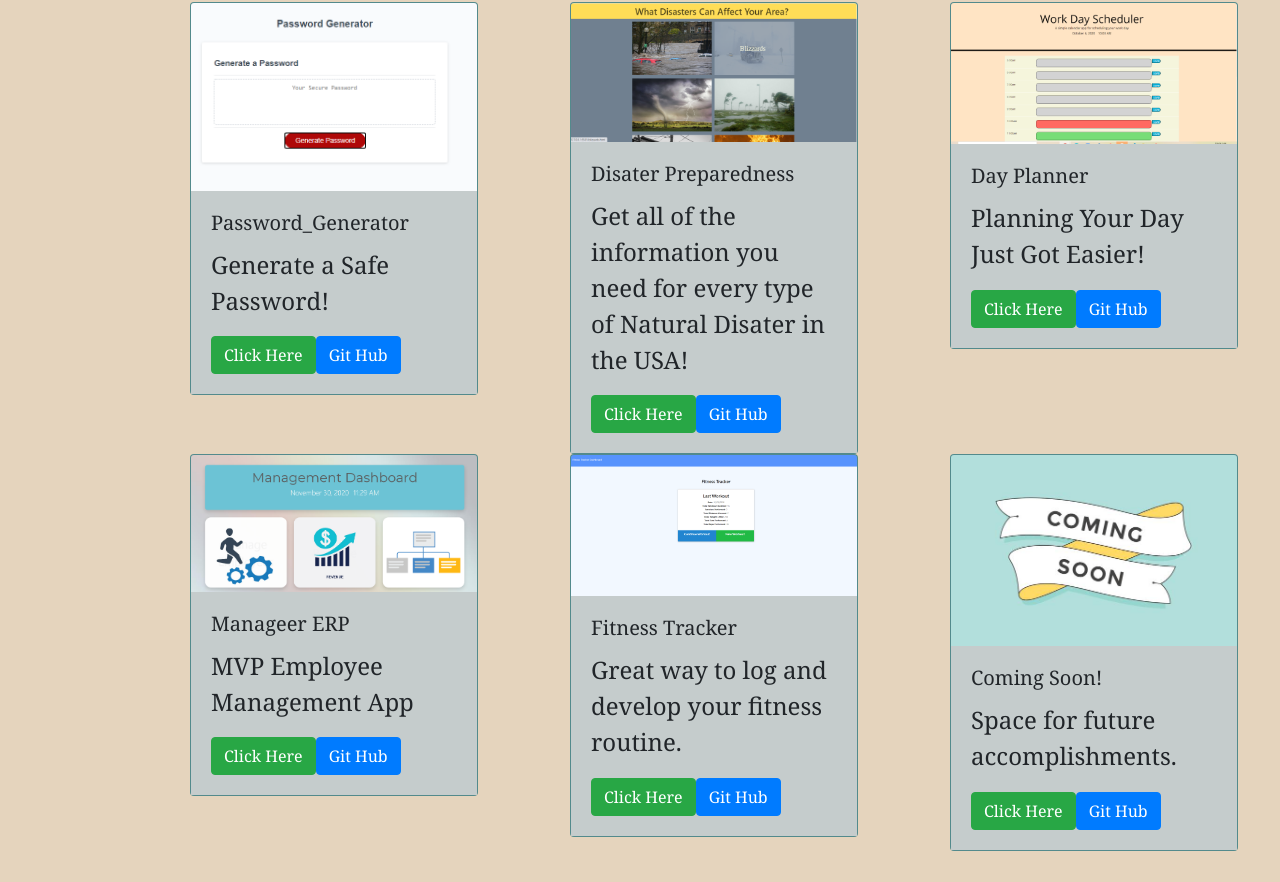
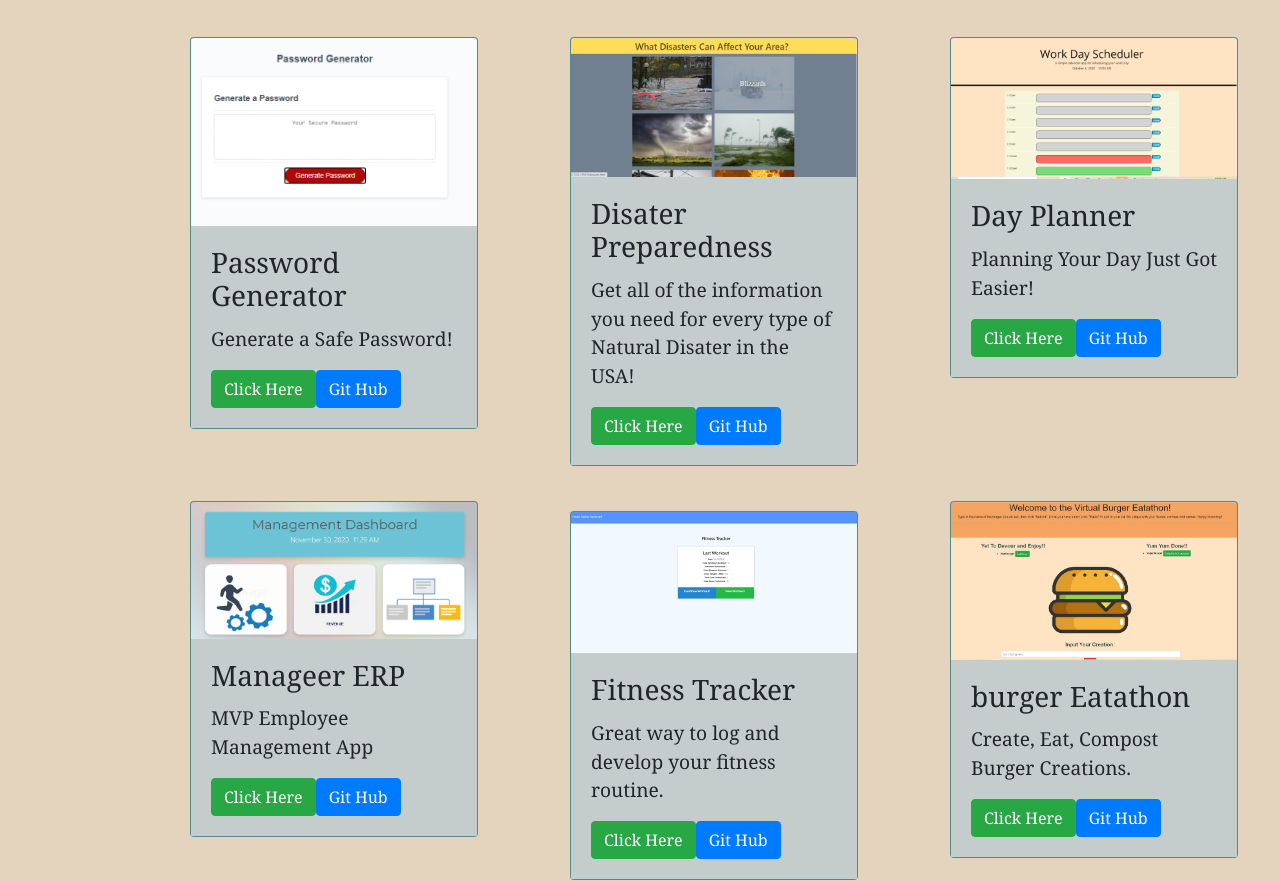
Before and after one commit to aroseca15/React-Portfolio-AM, a React (Create React App) app in the folder am-portfolio/: page /portfolio in a window 1280 px wide. Shown: the part 206-1088 px from the top of the page. Built offline with nearby package versions, Linux system fonts and the light colour scheme.

Commit message:
made small adjustments added a sixth app to Portfo

```diff
--- a/am-portfolio/src/App.css
+++ b/am-portfolio/src/App.css
@@ -35,9 +35,10 @@ background-color: rgba(210, 180, 140, 0.572);
   .card{
     max-width: 100rem;
     font-family: Georgia, 'Times New Roman', Times, serif;
-    font-size: x-large;
+    font-size: larger;
     margin-left: 30%;
     margin-right: 25%;
+    margin-top: 10%;
     background-color:rgba(255, 245, 238, 0.906);
   }
 
@@ -93,3 +94,7 @@ font-size: 3rem;
   font-size: 1.8rem;
   font-weight: 600;
 }
+
+#fitCard{
+  margin-top: 10px;
+}
--- a/am-portfolio/src/components/Footer.js
+++ b/am-portfolio/src/components/Footer.js
@@ -3,7 +3,7 @@ import resume from '../assets/Resumes and Other/Web_Resume01192021.pdf'
 
 
 
-
+// Icons that redirect to all needed links and documents
 function Footer (){
   return(
 <section className='container-fluid' style={ { height: 100 } } id="personalIcons">
--- a/am-portfolio/src/components/Headers.js
+++ b/am-portfolio/src/components/Headers.js
@@ -1,5 +1,6 @@
 import React from 'react';
 
+// Navbar as the Header
 function Header() {
     return (
         <nav className="navbar navbar-expand-lg">
--- a/am-portfolio/src/pages/Contact.js
+++ b/am-portfolio/src/pages/Contact.js
@@ -21,13 +21,6 @@ function Contact() {
                             <input type="text" className="form-control" id="validationDefault03" required></input>
                         </div>
                     </div>
-                    <div className="form-group">
-                        {/* <div className="form-check">
-                            <input className="form-check-input" type="checkbox" id="invalidCheck2" required></input>
-                            <label className="form-check-label" for="invalidCheck2">
-                                Agree to terms and conditions</label>
-                        </div> */}
-                    </div>
                     <button className="btn btn-primary" type="submit"><a href="mailto:aroseca15@gmail.com" id="submit">Contact Me</a></button>
                 </form>
             </div>
--- a/am-portfolio/src/pages/Portfolio.js
+++ b/am-portfolio/src/pages/Portfolio.js
@@ -3,8 +3,10 @@ import DPrep from '../assets/images/Project1_Pic.png';
 import DayP from '../assets/images/Day__Planner.png';
 import P2 from '../assets/images/P2_Screenshot.png';
 import FitnT from '../assets/images/fitness_tracker.png';
-import comeS from '../assets/images/Coming SoonA.png';
+// import comeS from '../assets/images/Coming SoonA.png';
+import burgEat from '../assets/images/burgerEatathon.jpg';
 function Portfolio() {
+    // Set up as Bootstarp Cards
     return (
         <main className='container'>
             <section className='row justify-content-center'>
@@ -18,71 +20,71 @@ function Portfolio() {
                 </div>
             </section>
             <section className='row'>
-                <div class="col-lg-4 col-sm-4">
-                    <div  id= 'portCards' class="card" style={{ width: '18rem' }}>
-                        <img src={PassGen} class="card-img-top" alt="Password Generator"></img>
-                        <div class="card-body">
-                            <h5 class="card-title">Password_Generator</h5>
-                            <p class="card-text">Generate a Safe Password!</p>
-                            <a href=" https://aroseca15.github.io/Password_Generator_HW3/" rel='DeployLink' target="_blank" class="btn btn-success">Click Here</a>
-                            <a href="https://github.com/aroseca15/Password_Generator_HW3" target="_blank" class="btn btn-primary">Git Hub</a>
+                <div className="col-lg-4 col-sm-4">
+                    <div  id= 'portCards' className="card" style={{ width: '18rem' }}>
+                        <img src={PassGen} className="card-img-top" alt="Password Generator"></img>
+                        <div className="card-body">
+                            <h3 className="card-title">Password Generator</h3>
+                            <p className="card-text">Generate a Safe Password!</p>
+                            <a href=" https://aroseca15.github.io/Password_Generator_HW3/" rel='DeployLink' target="_blank" className="btn btn-success">Click Here</a>
+                            <a href="https://github.com/aroseca15/Password_Generator_HW3" target="_blank" className="btn btn-primary">Git Hub</a>
                         </div>
                     </div>
                 </div>
-                <div class="col-lg-4 col-sm-4">
-                    <div  id= 'portCards' class="card" style={{ width: '18rem' }}>
-                        <img src={DPrep} class="card-img-top" alt="..."></img>
-                        <div class="card-body">
-                            <h5 class="card-title">Disater Preparedness</h5>
-                            <p class="card-text">Get all of the information you need for every type of Natural Disater in the USA!</p>
-                            <a href="https://aroseca15.github.io/Disaster-Ready/" rel='DeployLink' target="_blank" class="btn btn-success">Click Here</a>
-                            <a href="https://github.com/aroseca15/Disaster-Ready" rel='RepoLink' target="_blank" class="btn btn-primary">Git Hub</a>
+                <div className="col-lg-4 col-sm-4">
+                    <div  id= 'portCards' className="card" style={{ width: '18rem' }}>
+                        <img src={DPrep} className="card-img-top" alt="..."></img>
+                        <div className="card-body">
+                            <h3 className="card-title">Disater Preparedness</h3>
+                            <p className="card-text">Get all of the information you need for every type of Natural Disater in the USA!</p>
+                            <a href="https://aroseca15.github.io/Disaster-Ready/" rel='DeployLink' target="_blank" className="btn btn-success">Click Here</a>
+                            <a href="https://github.com/aroseca15/Disaster-Ready" rel='RepoLink' target="_blank" className="btn btn-primary">Git Hub</a>
                         </div>
                     </div>
                 </div>
-                <div class="col-lg-4 col-sm-4">
-                    <div  id= 'portCards' class="card" style={{ width: '18rem' }}>
-                        <img src={DayP} class="card-img-top" alt="..."></img>
-                        <div class="card-body">
-                            <h5 class="card-title">Day Planner</h5>
-                            <p class="card-text">Planning Your Day Just Got Easier!</p>
-                            <a href="https://aroseca15.github.io/Work_Day_Planner/" rel='DeployLink' target="_blank" class="btn btn-success">Click Here</a>
-                            <a href="https://github.com/aroseca15/Work_Day_Planner" rel='RepoLink' target="_blank" class="btn btn-primary">Git Hub</a>
+                <div className="col-lg-4 col-sm-4">
+                    <div  id= 'portCards' className="card" style={{ width: '18rem' }}>
+                        <img src={DayP} className="card-img-top" alt="..."></img>
+                        <div className="card-body">
+                            <h3 className="card-title">Day Planner</h3>
+                            <p className="card-text">Planning Your Day Just Got Easier!</p>
+                            <a href="https://aroseca15.github.io/Work_Day_Planner/" rel='DeployLink' target="_blank" className="btn btn-success">Click Here</a>
+                            <a href="https://github.com/aroseca15/Work_Day_Planner" rel='RepoLink' target="_blank" className="btn btn-primary">Git Hub</a>
                         </div>
                     </div>
                 </div>
             </section>
             <section className='row'>
-                <div class="col-lg-4 col-sm-4">
-                    <div id= 'portCards' class="card" style={{ width: '18rem' }}>
-                        <img src={P2} class="card-img-top" alt="..."></img>
-                        <div class="card-body">
-                            <h5 class="card-title">Manageer ERP</h5>
-                            <p class="card-text">MVP Employee Management App</p>
-                            <a href="https://polar-dawn-89598.herokuapp.com/" rel='DeployLink' target="_blank" class="btn btn-success">Click Here</a>
-                            <a href="https://github.com/poserposer13/Demeter-Project" rel='RepoLink' target="_blank" class="btn btn-primary">Git Hub</a>
+                <div className="col-lg-4 col-sm-4">
+                    <div id= 'portCards' className="card" style={{ width: '18rem' }}>
+                        <img src={P2} className="card-img-top" alt="..."></img>
+                        <div className="card-body">
+                            <h3 className="card-title">Manageer ERP</h3>
+                            <p className="card-text">MVP Employee Management App</p>
+                            <a href="https://polar-dawn-89598.herokuapp.com/" rel='DeployLink' target="_blank" className="btn btn-success">Click Here</a>
+                            <a href="https://github.com/poserposer13/Demeter-Project" rel='RepoLink' target="_blank" className="btn btn-primary">Git Hub</a>
                         </div>
                     </div>
                 </div>
-                <div class="col-lg-4 col-sm-4">
-                    <div  id= 'portCards' class="card" style={{ width: '18rem' }}>
-                        <img src={FitnT} class="card-img-top" alt="..."></img>
-                        <div class="card-body">
-                            <h5 class="card-title">Fitness Tracker</h5>
-                            <p class="card-text">Great way to log and develop your fitness routine.</p>
-                            <a href="https://amac-fitness-tracker.herokuapp.com/" rel='DeployLink' target="_blank" class="btn btn-success">Click Here</a>
-                            <a href='https://github.com/aroseca15/fitness_tracker' rel='RepoLink' target="_blank" class="btn btn-primary">Git Hub</a>
+                <div id='fitCard' className="col-lg-4 col-sm-4">
+                    <div  id= 'portCards' className="card" style={{ width: '18rem' }}>
+                        <img src={FitnT} className="card-img-top" alt="..."></img>
+                        <div className="card-body">
+                            <h3 className="card-title">Fitness Tracker</h3>
+                            <p className="card-text">Great way to log and develop your fitness routine.</p>
+                            <a href="https://amac-fitness-tracker.herokuapp.com/" rel='DeployLink' target="_blank" className="btn btn-success">Click Here</a>
+                            <a href='https://github.com/aroseca15/fitness_tracker' rel='RepoLink' target="_blank" className="btn btn-primary">Git Hub</a>
                         </div>
                     </div>
                 </div>
-                <div class="col-lg-4 col-sm-4">
-                    <div  id= 'portCards' class="card" style={{ width: '18rem' }}>
-                        <img src={comeS} class="card-img-top" alt="..."></img>
-                        <div class="card-body">
-                            <h5 class="card-title">Coming Soon!</h5>
-                            <p class="card-text">Space for future accomplishments.</p>
-                            <a href="#" rel='DeployLink' target="_blank" class="btn btn-success">Click Here</a>
-                            <a href="#" rel='RepoLink' target="_blank" class="btn btn-primary">Git Hub</a>
+                <div className="col-lg-4 col-sm-4">
+                    <div  id= 'portCards' className="card" style={{ width: '18rem' }}>
+                        <img src={burgEat} className="card-img-top" alt="..."></img>
+                        <div className="card-body">
+                            <h3 className="card-title">burger Eatathon</h3>
+                            <p className="card-text">Create, Eat, Compost Burger Creations.</p>
+                            <a href="http://burgereatathon-env.eba-5cpkybeh.us-east-2.elasticbeanstalk.com/" rel='DeployLink' target="_blank" className="btn btn-success">Click Here</a>
+                            <a href="https://github.com/aroseca15/burger_eatathon" rel='RepoLink' target="_blank" className="btn btn-primary">Git Hub</a>
                         </div>
                     </div>
                 </div>
```
Also changed, not shown: am-portfolio/src/pages/About.js (+1 -29 lines), am-portfolio/src/pages/Home.js (+1 -6 lines), am-portfolio/src/assets/images/burgerEatathon.jpg (added), 1 other file (tests, documents, lock files or other folders).
